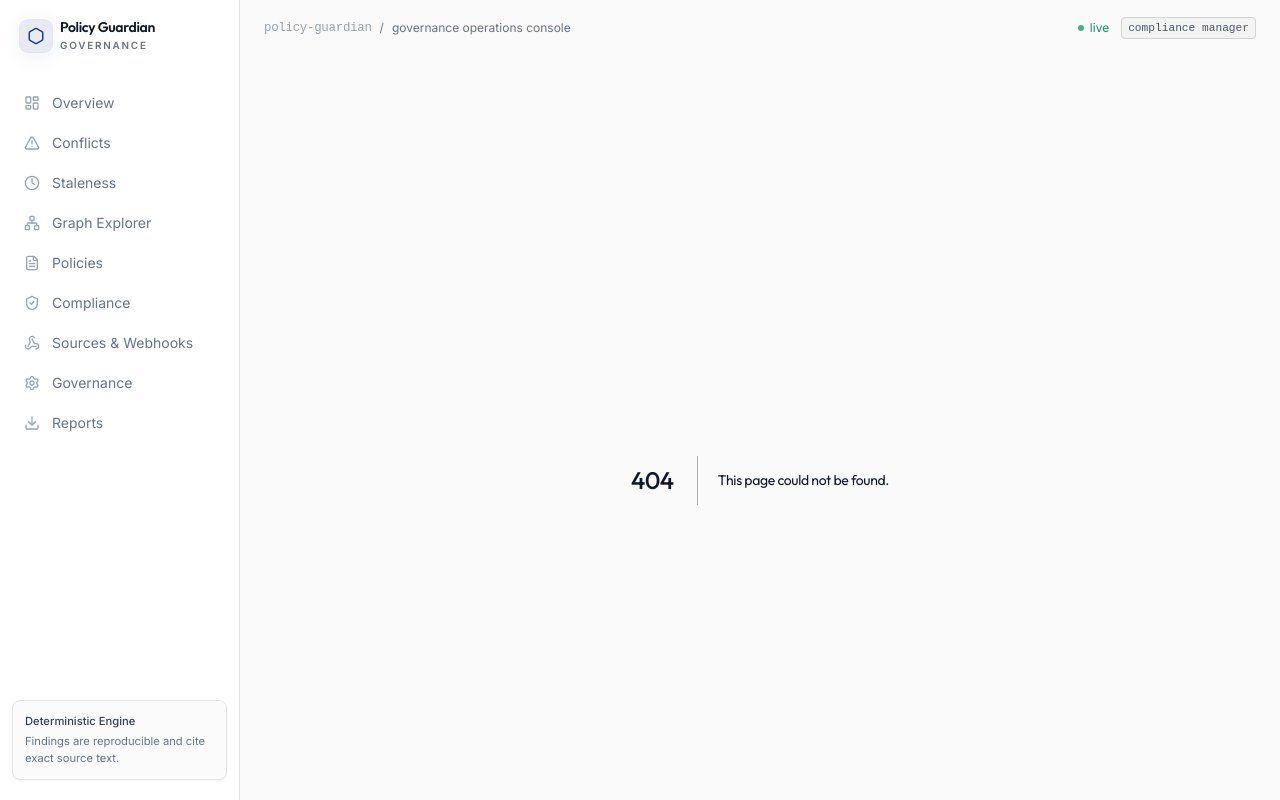
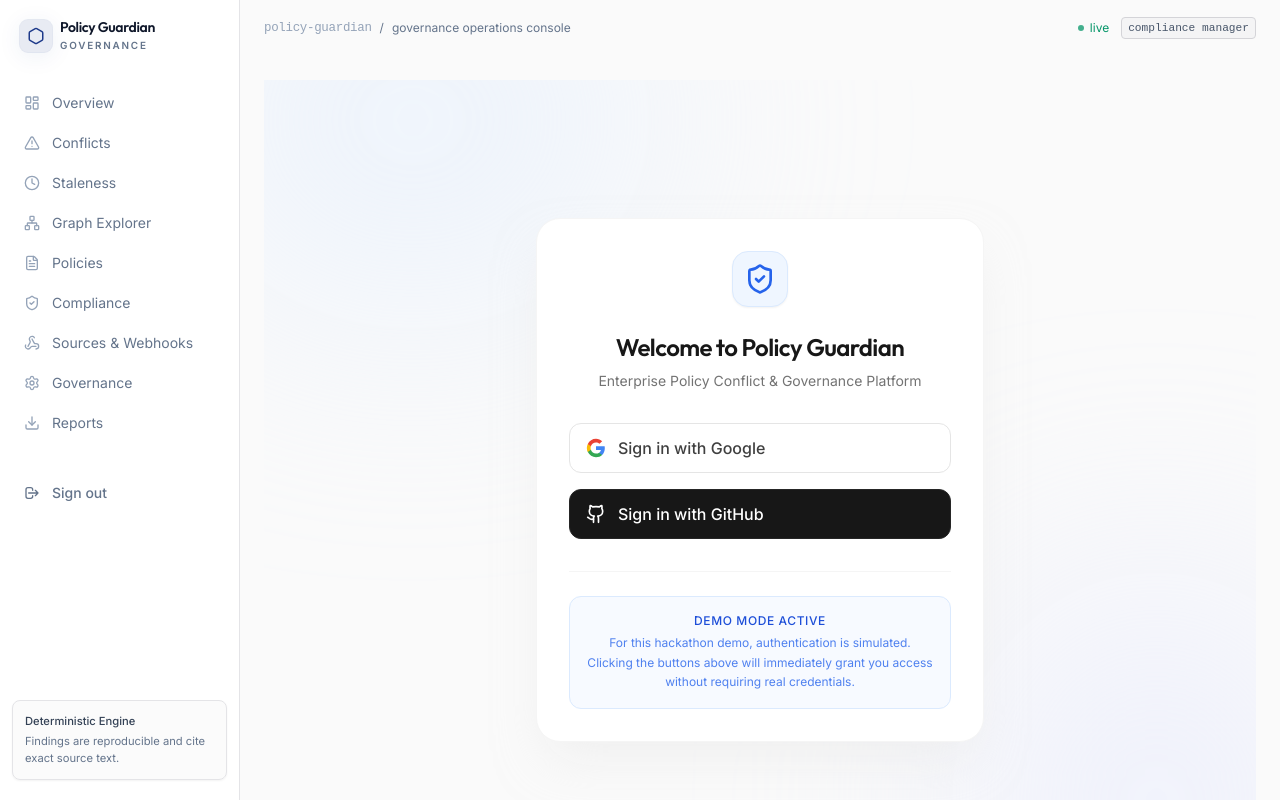
Before and after one commit to rithvin-us/Policy-Conflict-and-Stallness-Detector, a Next.js app in the folder frontend/: page /login in a window 1280 px wide. Before the commit this address had no page. Built offline with nearby package versions, Linux system fonts and the light colour scheme.

Commit message:
feat(ui): add mock authentication flow and Slack alert simulation for demo

```diff
--- /dev/null
+++ b/frontend/app/login/page.tsx
@@ -0,0 +1,82 @@
+"use client";
+
+import { motion } from "framer-motion";
+import { ShieldCheck, ArrowRight, Github } from "lucide-react";
+
+export default function LoginPage() {
+  const handleLogin = (provider: string) => {
+    // Set a mock cookie that the middleware will look for
+    document.cookie = "demo_auth=1; path=/; max-age=86400"; // 24 hours
+
+    // Slight delay to simulate network request for the demo
+    setTimeout(() => {
+      window.location.href = "/";
+    }, 600);
+  };
+
+  return (
+    <div className="min-h-screen bg-neutral-50 flex items-center justify-center p-4 relative overflow-hidden">
+      {/* Decorative Background Elements */}
+      <div className="absolute top-0 left-0 w-full h-full overflow-hidden pointer-events-none">
+        <div className="absolute -top-[20%] -left-[10%] w-[50%] h-[50%] rounded-full bg-blue-100/40 blur-[120px]" />
+        <div className="absolute top-[60%] -right-[10%] w-[40%] h-[60%] rounded-full bg-indigo-100/40 blur-[120px]" />
+      </div>
+
+      <motion.div
+        initial={{ opacity: 0, y: 20 }}
+        animate={{ opacity: 1, y: 0 }}
+        transition={{ duration: 0.6, ease: "easeOut" }}
+        className="w-full max-w-md bg-white rounded-3xl shadow-2xl shadow-neutral-200/50 p-8 border border-neutral-100 relative z-10"
+      >
+        <div className="flex justify-center mb-6">
+          <div className="w-14 h-14 bg-blue-50 text-blue-600 rounded-2xl flex items-center justify-center shadow-sm border border-blue-100">
+            <ShieldCheck className="w-8 h-8" />
+          </div>
+        </div>
+
+        <h1 className="text-2xl font-semibold text-neutral-900 text-center mb-2 tracking-tight">
+          Welcome to Policy Guardian
+        </h1>
+        <p className="text-neutral-500 text-center text-sm mb-8">
+          Enterprise Policy Conflict & Governance Platform
+        </p>
+
+        <div className="space-y-4">
+          <button
+            onClick={() => handleLogin("google")}
+            className="w-full flex items-center justify-center gap-3 bg-white border border-neutral-200 text-neutral-700 font-medium py-3 px-4 rounded-xl hover:bg-neutral-50 hover:shadow-sm transition-all duration-200 group"
+          >
+            <svg className="w-5 h-5" viewBox="0 0 24 24">
+              <path d="M22.56 12.25c0-.78-.07-1.53-.2-2.25H12v4.26h5.92c-.26 1.37-1.04 2.53-2.21 3.31v2.77h3.57c2.08-1.92 3.28-4.74 3.28-8.09z" fill="#4285F4" />
+              <path d="M12 23c2.97 0 5.46-.98 7.28-2.66l-3.57-2.77c-.98.66-2.23 1.06-3.71 1.06-2.86 0-5.29-1.93-6.16-4.53H2.18v2.84C3.99 20.53 7.7 23 12 23z" fill="#34A853" />
+              <path d="M5.84 14.09c-.22-.66-.35-1.36-.35-2.09s.13-1.43.35-2.09V7.07H2.18C1.43 8.55 1 10.22 1 12s.43 3.45 1.18 4.93l2.85-2.22.81-.62z" fill="#FBBC05" />
+              <path d="M12 5.38c1.62 0 3.06.56 4.21 1.64l3.15-3.15C17.45 2.09 14.97 1 12 1 7.7 1 3.99 3.47 2.18 7.07l3.66 2.84c.87-2.6 3.3-4.53 6.16-4.53z" fill="#EA4335" />
+            </svg>
+            Sign in with Google
+            <ArrowRight className="w-4 h-4 ml-auto opacity-0 -translate-x-2 group-hover:opacity-100 group-hover:translate-x-0 transition-all text-neutral-400" />
+          </button>
+
+          <button
+            onClick={() => handleLogin("github")}
+            className="w-full flex items-center justify-center gap-3 bg-neutral-900 border border-neutral-800 text-white font-medium py-3 px-4 rounded-xl hover:bg-neutral-800 hover:shadow-sm transition-all duration-200 group"
+          >
+            <Github className="w-5 h-5" />
+            Sign in with GitHub
+            <ArrowRight className="w-4 h-4 ml-auto opacity-0 -translate-x-2 group-hover:opacity-100 group-hover:translate-x-0 transition-all text-neutral-400" />
+          </button>
+        </div>
+
+        <div className="mt-8 pt-6 border-t border-neutral-100">
+          <div className="bg-blue-50/50 border border-blue-100 rounded-xl p-4 text-center">
+            <p className="text-xs text-blue-700 font-medium uppercase tracking-wider mb-1">
+              Demo Mode Active
+            </p>
+            <p className="text-xs text-blue-600/80 leading-relaxed">
+              For this hackathon demo, authentication is simulated. Clicking the buttons above will immediately grant you access without requiring real credentials.
+            </p>
+          </div>
+        </div>
+      </motion.div>
+    </div>
+  );
+}
--- a/frontend/components/ConflictCompare.tsx
+++ b/frontend/components/ConflictCompare.tsx
@@ -5,7 +5,7 @@ import { motion } from "framer-motion";
 import type { Conflict, ExplanationPayload } from "@/lib/types";
 import { api } from "@/lib/api";
 import { Panel, SeverityChip, TypeTag } from "./ui";
-import { CheckCircle2, ShieldAlert } from "lucide-react";
+import { CheckCircle2, ShieldAlert, Bell } from "lucide-react";
 
 // Renders a quote with trigger terms highlighted, using the [start,end] spans
 // from the explanation payload (server-computed so highlighting is exact).
@@ -70,6 +70,14 @@ export function ConflictCompare({ conflict }: { conflict: Conflict }) {
     }
   };
 
+  const handleNotify = () => {
+    const defaultMsg = `⚠️ Policy Conflict Detected!\n${conflict.policy_a_title || conflict.evidence.a.policy_id} vs ${conflict.policy_b_title || conflict.evidence.b.policy_id}\nSeverity: ${conflict.severity}\nType: ${conflict.conflict_type}`;
+    const msg = window.prompt("Edit the notification message before sending to Slack/Email:", defaultMsg);
+    if (msg) {
+      window.alert("Alert successfully sent to Slack channel #security-alerts and policy owners' emails!");
+    }
+  };
+
   const ep: ExplanationPayload | undefined = conflict.explanation_payload;
   const spanA = ep?.spans?.[0];
   const spanB = ep?.spans?.[1];
@@ -111,6 +119,16 @@ export function ConflictCompare({ conflict }: { conflict: Conflict }) {
           quote={conflict.evidence.b.quote}
           spans={spanB?.highlight || []}
         />
+      </div>
+
+      <div className="flex justify-end pt-2 pb-1">
+        <button
+          onClick={handleNotify}
+          className="flex items-center gap-2 bg-neutral-900 text-white px-4 py-2 rounded-lg text-sm font-medium hover:bg-neutral-800 transition shadow-sm"
+        >
+          <Bell size={16} />
+          Notify Owners via Slack
+        </button>
       </div>
 
       <Panel title="Analysis Details">
--- a/frontend/components/Sidebar.tsx
+++ b/frontend/components/Sidebar.tsx
@@ -65,6 +65,21 @@ export function Sidebar() {
         })}
       </nav>
 
+      <div className="mt-8 mb-2">
+        <button
+          onClick={() => {
+            document.cookie = "demo_auth=; expires=Thu, 01 Jan 1970 00:00:00 UTC; path=/;";
+            window.location.href = "/login";
+          }}
+          className="flex w-full items-center gap-3 rounded-lg px-3 py-2.5 text-sm font-medium text-slate-500 hover:bg-slate-50 hover:text-slate-900 transition-colors"
+        >
+          <svg className="h-4 w-4" fill="none" viewBox="0 0 24 24" stroke="currentColor">
+            <path strokeLinecap="round" strokeLinejoin="round" strokeWidth={2} d="M17 16l4-4m0 0l-4-4m4 4H7m6 4v1a3 3 0 01-3 3H6a3 3 0 01-3-3V7a3 3 0 013-3h4a3 3 0 013 3v1" />
+          </svg>
+          Sign out
+        </button>
+      </div>
+
       <div className="mt-auto rounded-lg border border-ink-800 bg-ink-900/70 p-3 text-[0.7rem] text-slate-500 shadow-sm">
         <div className="mb-1 font-medium text-slate-700">Deterministic Engine</div>
         Findings are reproducible and cite exact source text.
```
Also changed, not shown: frontend/middleware.ts (added, +33 -0 lines).
